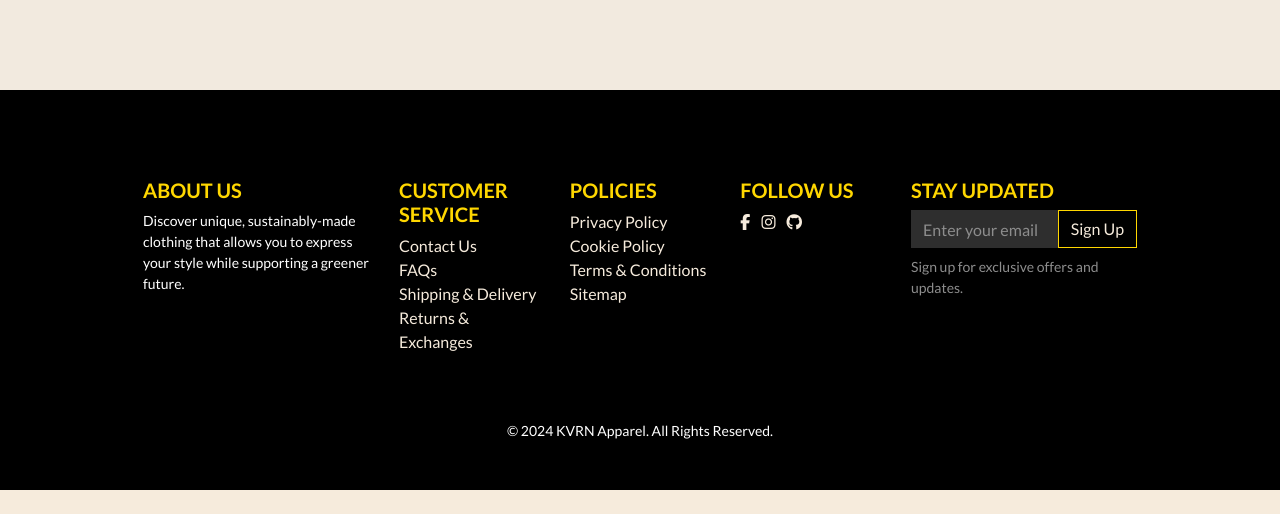
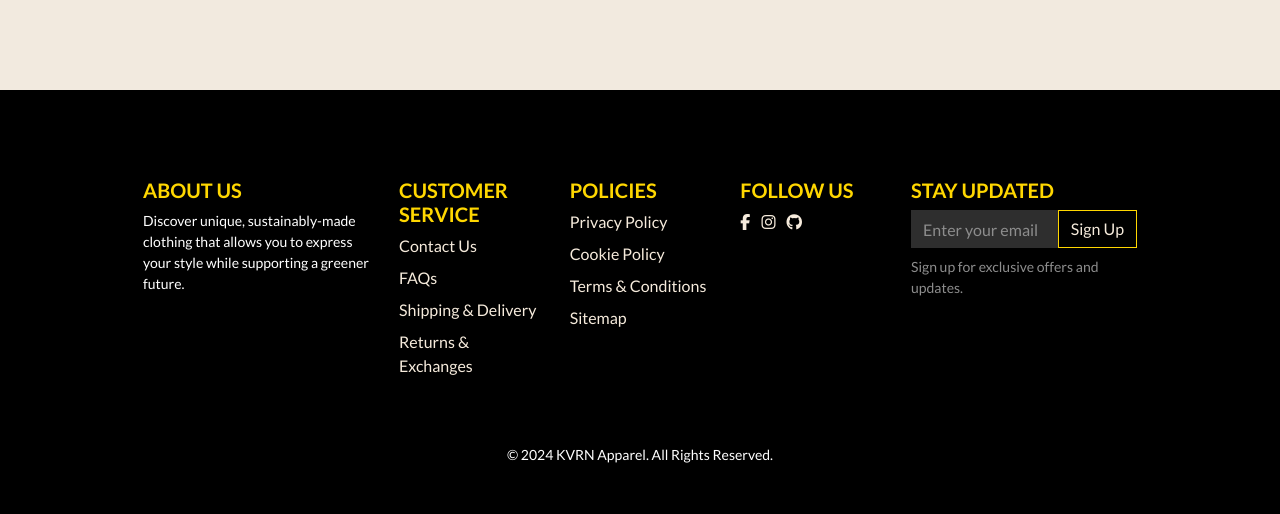
Before and after one commit to SimonMoynihan33/KVRN-Apparel, a Django app: template bag/templates/bag/bag.html in a window 1280 px wide. Shown: the part 910-1424 px from the top of the page. Before the commit the page ends 1400 px from the top, so only its background shows below. Run offline with Django 5.2, Linux system fonts and the light colour scheme; the template is opened without the code that fills it, so the values that code supplies are empty; some libraries are stand-ins or nearby versions; some web fonts are replaced.

Commit message:
Accessibility fix footer: spacing between list items

```diff
--- a/templates/base.html
+++ b/templates/base.html
@@ -208,10 +208,10 @@
           <div class="col-md-2 mb-4">
               <h5 class="text-uppercase">Customer Service</h5>
               <ul class="list-unstyled">
-                  <li><a href="{% url 'about' %}" class="footer-link">Contact Us</a></li>
-                  <li><a href="{% url 'faq' %}" class="footer-link">FAQs</a></li>
-                  <li><a href="{% url 'about' %}#shipping-delivery" class="footer-link">Shipping & Delivery</a></li>
-                  <li><a href="{% url 'about' %}#returns-exchanges" class="footer-link">Returns & Exchanges</a></li>
+                  <li class="mb-2"><a href="{% url 'about' %}" class="footer-link">Contact Us</a></li>
+                  <li class="mb-2"><a href="{% url 'faq' %}" class="footer-link">FAQs</a></li>
+                  <li class="mb-2"><a href="{% url 'about' %}#shipping-delivery" class="footer-link">Shipping & Delivery</a></li>
+                  <li class="mb-2"><a href="{% url 'about' %}#returns-exchanges" class="footer-link">Returns & Exchanges</a></li>
 
               </ul>
           </div>
@@ -220,10 +220,10 @@
           <div class="col-md-2 mb-4">
               <h5 class="text-uppercase">Policies</h5>
               <ul class="list-unstyled">
-                  <li><a href="{% url 'privacy_policy' %}" class="footer-link">Privacy Policy</a></li>
-                  <li><a href="{% url 'cookie_policy' %}" class="footer-link">Cookie Policy</a></li>
-                  <li><a href="{% url 'terms_and_conditions' %}" class="footer-link">Terms & Conditions</a></li>
-                  <li><a href="/sitemap.xml" class="footer-link">Sitemap</a></li>
+                  <li class="mb-2"><a href="{% url 'privacy_policy' %}" class="footer-link">Privacy Policy</a></li>
+                  <li class="mb-2"><a href="{% url 'cookie_policy' %}" class="footer-link">Cookie Policy</a></li>
+                  <li class="mb-2"><a href="{% url 'terms_and_conditions' %}" class="footer-link">Terms & Conditions</a></li>
+                  <li class="mb-2"><a href="/sitemap.xml" class="footer-link">Sitemap</a></li>
               </ul>
           </div>
 
```
